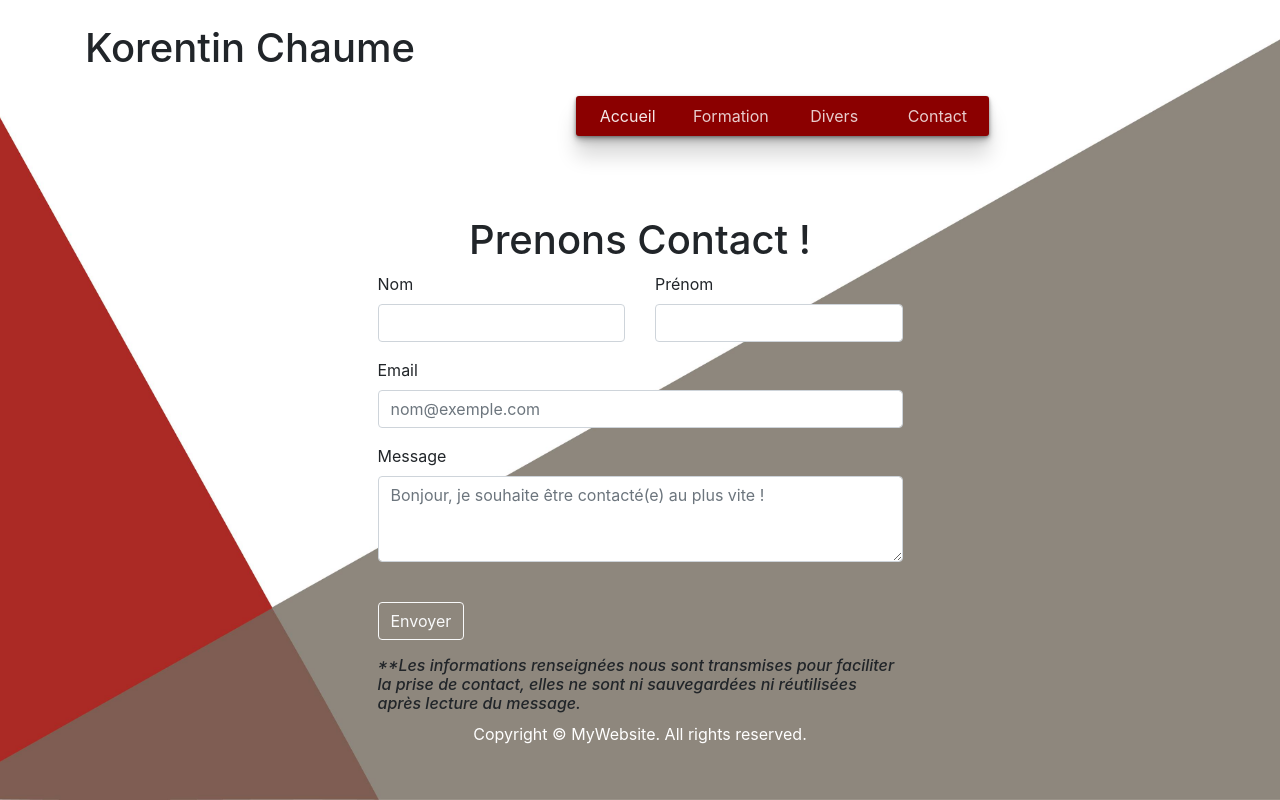
After one commit to Araii22/korentin_cv, a PHP site: template views/frontend/contact.php in a window 1280 px wide. The commit adds this page. Run offline with PHP 8.4, Linux system fonts and the light colour scheme; the template is opened without the code that fills it, so the values that code supplies are empty.

Commit message:
Mise en page de contact premiere essai

```diff
--- a/index.php
+++ b/index.php
@@ -24,7 +24,7 @@ try
 			// si le formulaire à été rempli mais pas compléter
 		  elseif (!empty($_POST) && empty($_POST['nom']) && empty($_POST['prenom']) && empty($_POST['email_adress']) && empty($_POST['message']))
 			{
-           		$message_error = "Les champs : Nom, Prénom, E-mail, et Message sont obligatoires ainsi que le Captcha.";
+           		$message_error = "Les champs : Nom, Prénom, E-mail, et Message sont obligatoires";
 
 				require('views/frontend/contact.php');
 			}
--- /dev/null
+++ b/views/frontend/contact.php
@@ -0,0 +1,65 @@
+<?php $title = 'Contact - Korentin Chaume '; ?>
+
+<?php ob_start(); ?>
+
+<section>
+<div class="container-fluid">
+	<div class="row pt-4">
+		<div class="col-12 col-md-3">&nbsp;</div>
+		<div class="col-12 col-md-6">
+				<div class="row">
+				  <form action="contact" method="post" class="col-12">
+						<div class="text-center title-img col-12 mb-1">
+						<h1>Prenons Contact !</h1>
+						<?php if($message_error) {?>
+							<h2><?= $message_error ?></h2>
+							<?php } ?>
+					 </div>
+
+					  <div class="row">
+						  <!--nom -->
+							<div class="col-12 col-md-6">
+								<div class="form-group">
+								 <label for="nom">Nom</label>
+								 <input name="nom" type="text" class="form-control" id="nom" title="Renseignez votre nom">
+								 </div>
+						   </div>
+						  <!--prenom-->
+						   <div class="col-12 col-md-6">
+							  <div class="form-group">
+								<label for="prenom">Prénom</label>
+							  <input class="form-control" type="text" id="prenom" name="prenom" title="Renseignez votre prénom">
+							</div>
+						   </div>
+					  </div>
+
+						  <!--code postal-->
+					  <div class="form-group">
+						<label for="email_adress">Email</label>
+						<input name="email_adress" type="email" class="form-control" id="email_adress" placeholder="nom@exemple.com" title="Votre e-mail">
+					  </div>
+
+					 <!-- message-->
+					  <div class="form-group">
+						<label for="message">Message</label>
+						<textarea name="message" rows="3" class="form-control" id="message" placeholder="Bonjour, je souhaite être contacté(e) au plus vite !" title="Votre message"></textarea>
+					  </div>
+
+					  <!--Captcha -->
+					  <!--<div class="g-recaptcha" data-sitekey="6Le09F4UAAAAAFCpKKsT9k2SHdzrBWDknAw9oPQq"></div>-->
+					  <br />
+						<div class="form-group">
+							<input type="submit" class="btn btn-outline-light" value="Envoyer">
+						</div>
+						<h6><i>**Les informations renseignées nous sont transmises pour faciliter la prise de contact, elles ne sont ni sauvegardées ni réutilisées après lecture du message.</i></h6>
+					</form>
+				</div>
+
+	</div>
+		<div class="col-12 col-md-3">&nbsp;</div>
+	</div>
+</div>
+</section>
+<?php $content = ob_get_clean(); ?>
+
+<?php require('views/frontend/template/pages.php'); ?>
--- a/views/frontend/index.php
+++ b/views/frontend/index.php
@@ -13,4 +13,4 @@
 
 <?php $content = ob_get_clean(); ?>
 
-<?php require('views/frontend/template/pages.php'); ?>
+<?php require('views/frontend/template/home.php'); ?>
```
